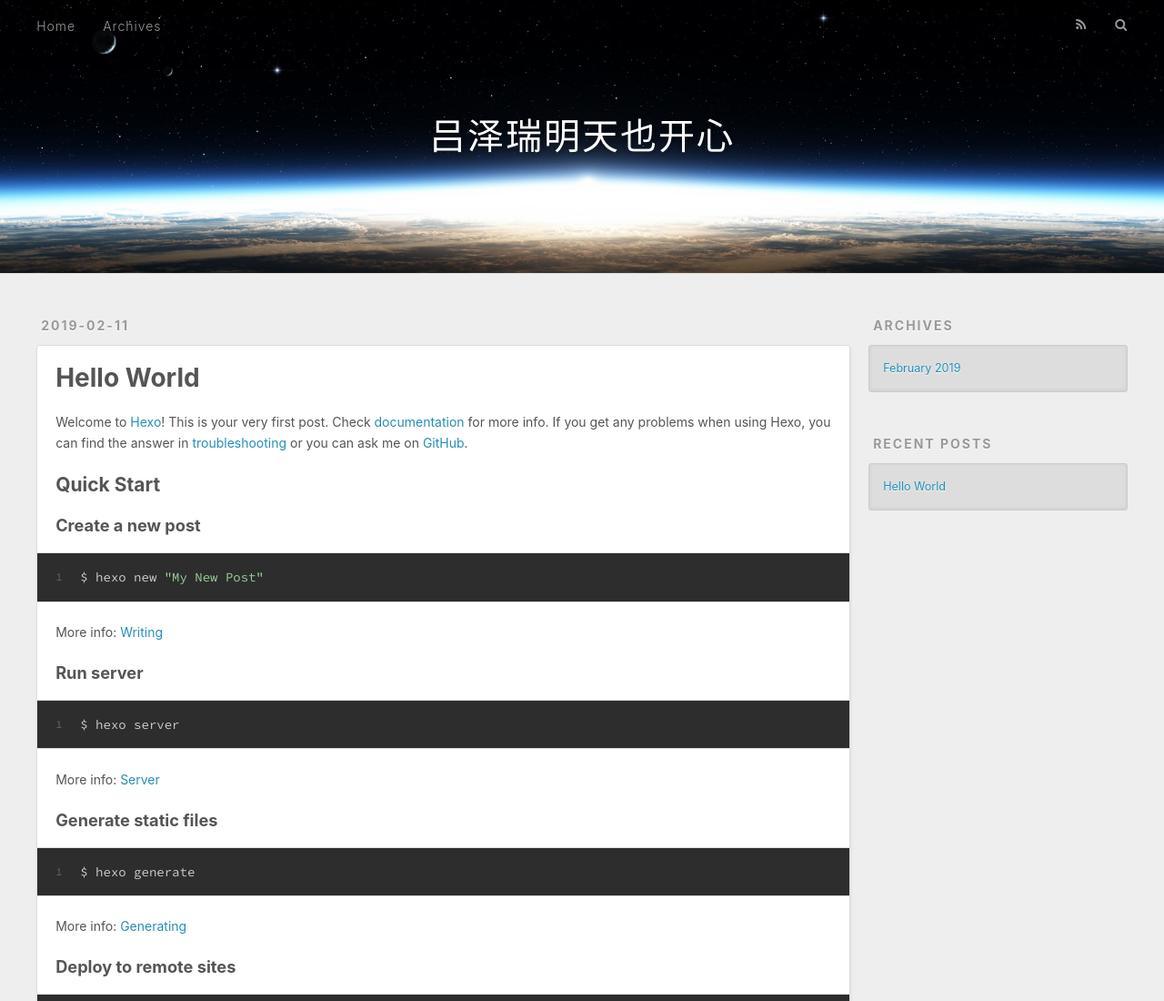
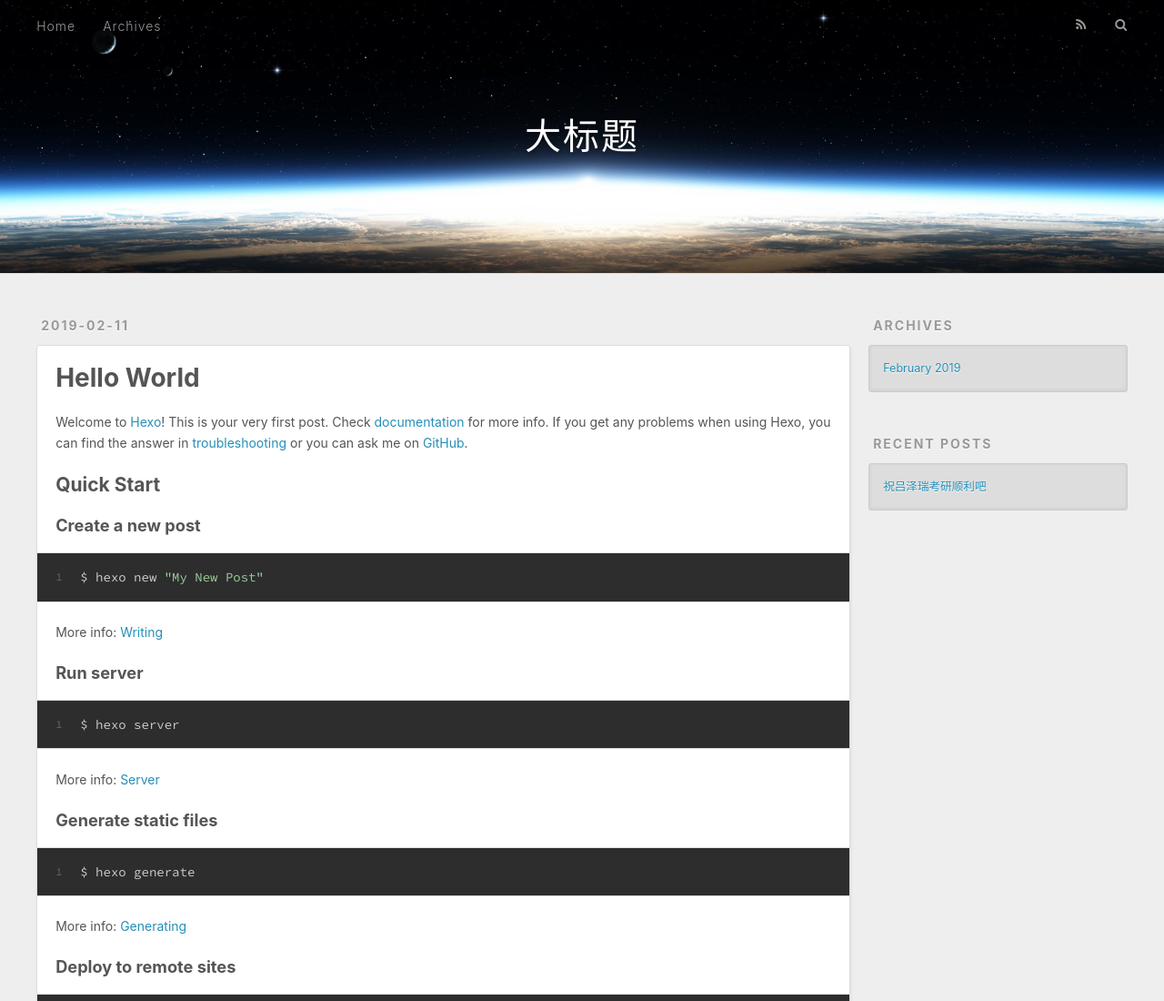
Before and after one commit to AllardLvRui/AllardLvRui.github.io, a plain HTML site: page 2019/02/11/hello-world/index.html in a window 1280 px wide. Shown: the top 1100 px of the page at 91% size. Drawn offline with nearby package versions, Linux system fonts and the light colour scheme.

Commit message:
Site updated: 2019-02-11 20:05:00

```diff
--- a/2019/02/11/hello-world/index.html
+++ b/2019/02/11/hello-world/index.html
@@ -38,7 +38,7 @@
   <div id="header-outer" class="outer">
     <div id="header-title" class="inner">
       <h1 id="logo-wrap">
-        <a href="/" id="logo">吕泽瑞明天也开心</a>
+        <a href="/" id="logo">大标题</a>
       </h1>
 
     </div>
@@ -138,7 +138,7 @@
       <ul>
 
           <li>
-            <a href="/2019/02/11/hello-world/">Hello World</a>
+            <a href="/2019/02/11/hello-world/">祝吕泽瑞考研顺利吧</a>
           </li>
 
       </ul>
```
